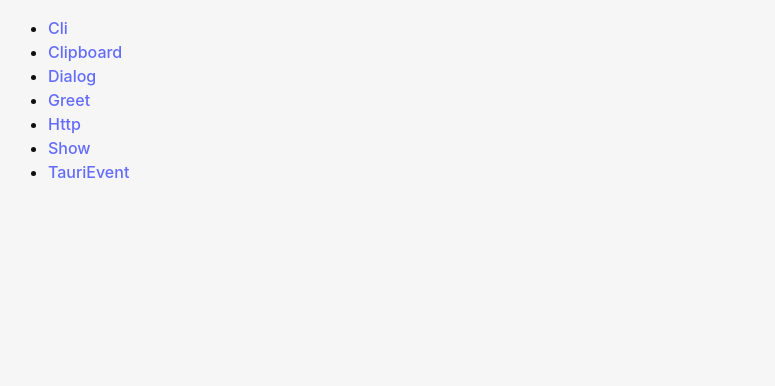
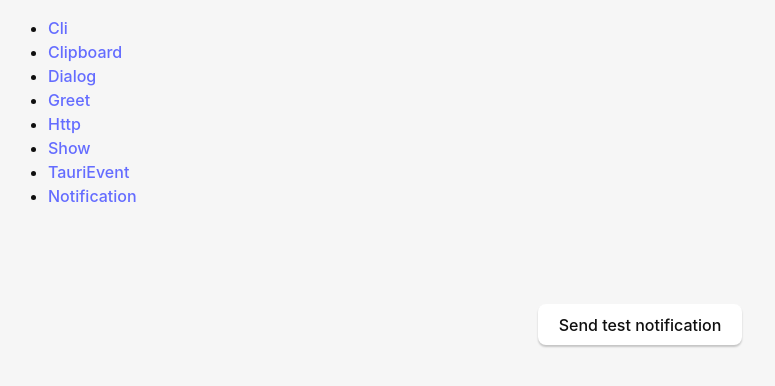
Before and after one commit to futugyou/rustproject, a Vue app in the folder projects/tauri-app/tauri-app-vue/: page /Notification in a window 1280 px wide. Shown: the top 386 px of the page, without its empty margins (0-775 px from the left). Built offline with nearby package versions, Linux system fonts and the light colour scheme.

Commit message:
add window notification
add window notification

```diff
--- a/projects/tauri-app/tauri-app-vue/src/components/Navigation.vue
+++ b/projects/tauri-app/tauri-app-vue/src/components/Navigation.vue
@@ -33,6 +33,10 @@
     {
         lable: "TauriEvent",
         name: "TauriEvent"
+    },
+    {
+        lable: "Notification",
+        name: "Notification"
     }]
 </script>
 
--- /dev/null
+++ b/projects/tauri-app/tauri-app-vue/src/components/Notification.vue
@@ -0,0 +1,39 @@
+<script setup lang="ts">
+
+import tool from "../tool";
+
+// send the notification directly
+// the backend is responsible for checking the permission
+function _sendNotification() {
+    new Notification('Notification title', {
+        body: 'This is the notification body'
+    })
+}
+
+// alternatively, check the permission ourselves
+function sendNotification() {
+    if (Notification.permission === 'default') {
+        Notification.requestPermission()
+            .then(function (response) {
+                if (response === 'granted') {
+                    _sendNotification()
+                } else {
+                    tool.onMessage('Permission is ' + response)
+                }
+            })
+            .catch(tool.onMessage)
+    } else if (Notification.permission === 'granted') {
+        _sendNotification()
+    } else {
+        tool.onMessage('Permission is denied')
+    }
+}
+</script>
+
+<template>
+    <div class="card">
+        <button class="btn" id="notification" @click="_sendNotification()">
+            Send test notification
+        </button>
+    </div>
+</template>
--- a/projects/tauri-app/tauri-app-vue/src/router.ts
+++ b/projects/tauri-app/tauri-app-vue/src/router.ts
@@ -41,6 +41,11 @@
         name: 'TauriEvent',
         component: () => import('../src/components/TauriEvent.vue')
     },
+    {
+        path: '/Notification',
+        name: 'Notification',
+        component: () => import('../src/components/Notification.vue')
+    },
 ]
 const router = createRouter({
     history: createWebHistory("/"),
```
